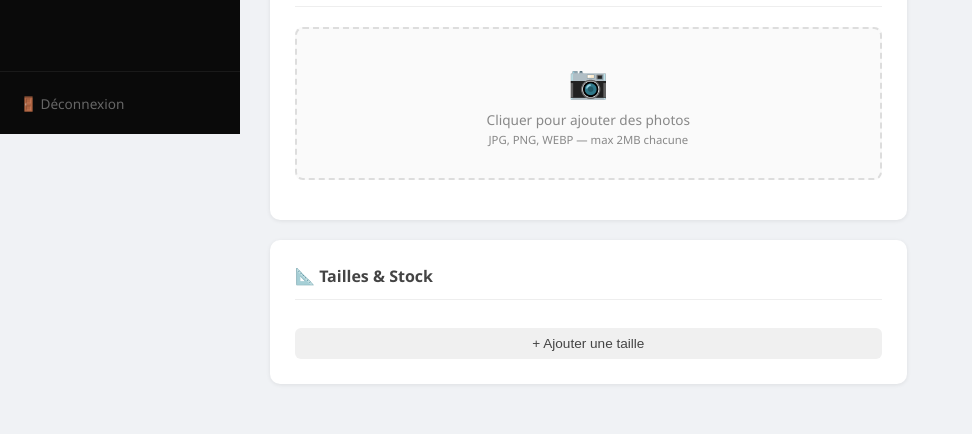
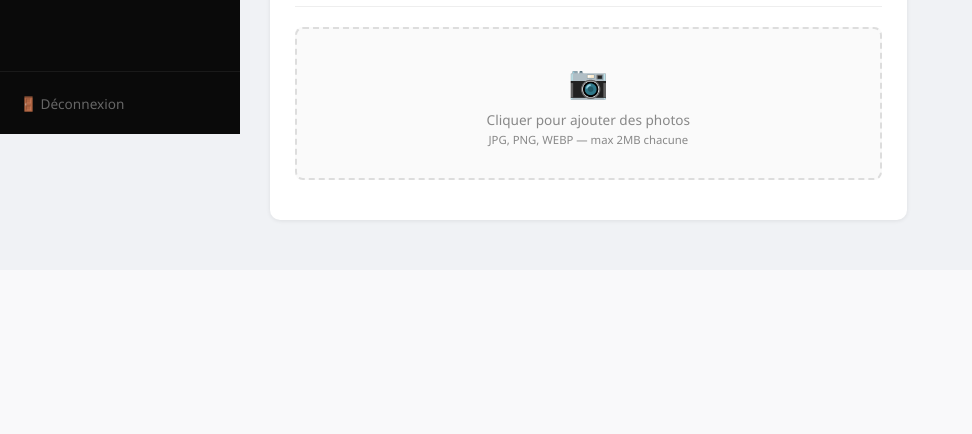
Before and after one commit to KHASSIM11/vitrinup, a PHP site: page /views/admin/produits/form.php in a window 1280 px wide. Shown: the part 666-1100 px from the top of the page, without its empty margins (0-972 px from the left). After the commit the page ends 889 px from the top, so only its background shows below. Run offline with PHP 8.4, Linux system fonts and the light colour scheme; some libraries are stand-ins or nearby versions.

Commit message:
refactor: supprime section Tailles et Stock du formulaire modification produit

```diff
--- a/views/admin/produits/form.php
+++ b/views/admin/produits/form.php
@@ -60,17 +60,6 @@
             font-size: 0.7rem; cursor: pointer; display: flex;
             align-items: center; justify-content: center;
         }
-        /* Tailles */
-        .tailles-container { display: flex; flex-direction: column; gap: 8px; }
-        .taille-row { display: grid; grid-template-columns: 1fr 1fr auto; gap: 8px; align-items: center; }
-        .taille-row input { margin: 0; }
-        .btn-del-taille { background: #ffebee; color: #c62828; border: none; border-radius: 4px; padding: 8px 10px; cursor: pointer; font-size: 0.85rem; }
-        .btn-add-taille {
-            background: #f0f0f0; color: #444; border: none;
-            border-radius: 6px; padding: 8px 16px; cursor: pointer;
-            font-size: 0.85rem; margin-top: 8px; width: 100%;
-        }
-        .btn-add-taille:hover { background: #e0e0e0; }
         /* Submit */
         .btn-submit {
             width: 100%; padding: 14px;
@@ -170,24 +159,6 @@
                     </div>
                     <div class="preview-grid" id="newPreviews"></div>
                 </div>
-
-                <!-- Tailles -->
-                <div class="card">
-                    <h2>📐 Tailles & Stock</h2>
-                    <div class="tailles-container" id="taillesContainer">
-                        <?php
-                        $taillesExistantes = !empty($tailles) ? $tailles : [];
-                        foreach ($taillesExistantes as $t):
-                        ?>
-                            <div class="taille-row">
-                                <input type="text" name="tailles[]" value="<?= htmlspecialchars($t['taille']) ?>" placeholder="Ex: 42">
-                                <input type="number" name="stocks[]" value="<?= $t['stock'] ?>" min="0" placeholder="Stock">
-                                <button type="button" class="btn-del-taille" onclick="this.parentElement.remove()">✕</button>
-                            </div>
-                        <?php endforeach; ?>
-                    </div>
-                    <button type="button" class="btn-add-taille" onclick="ajouterTaille()">+ Ajouter une taille</button>
-                </div>
             </div>
 
             <!-- COLONNE DROITE -->
@@ -260,19 +231,6 @@ function previewImages(input) {
         reader.readAsDataURL(file);
     });
 }
-
-// Ajouter une ligne taille
-function ajouterTaille() {
-    const container = document.getElementById('taillesContainer');
-    const div = document.createElement('div');
-    div.className = 'taille-row';
-    div.innerHTML = `
-        <input type="text" name="tailles[]" placeholder="Ex: 42">
-        <input type="number" name="stocks[]" value="0" min="0" placeholder="Stock">
-        <button type="button" class="btn-del-taille" onclick="this.parentElement.remove()">✕</button>
-    `;
-    container.appendChild(div);
-}
 </script>
 
 </body>
```
Also changed, not shown: controllers/AdminProduitsController.php (+0 -7 lines).
